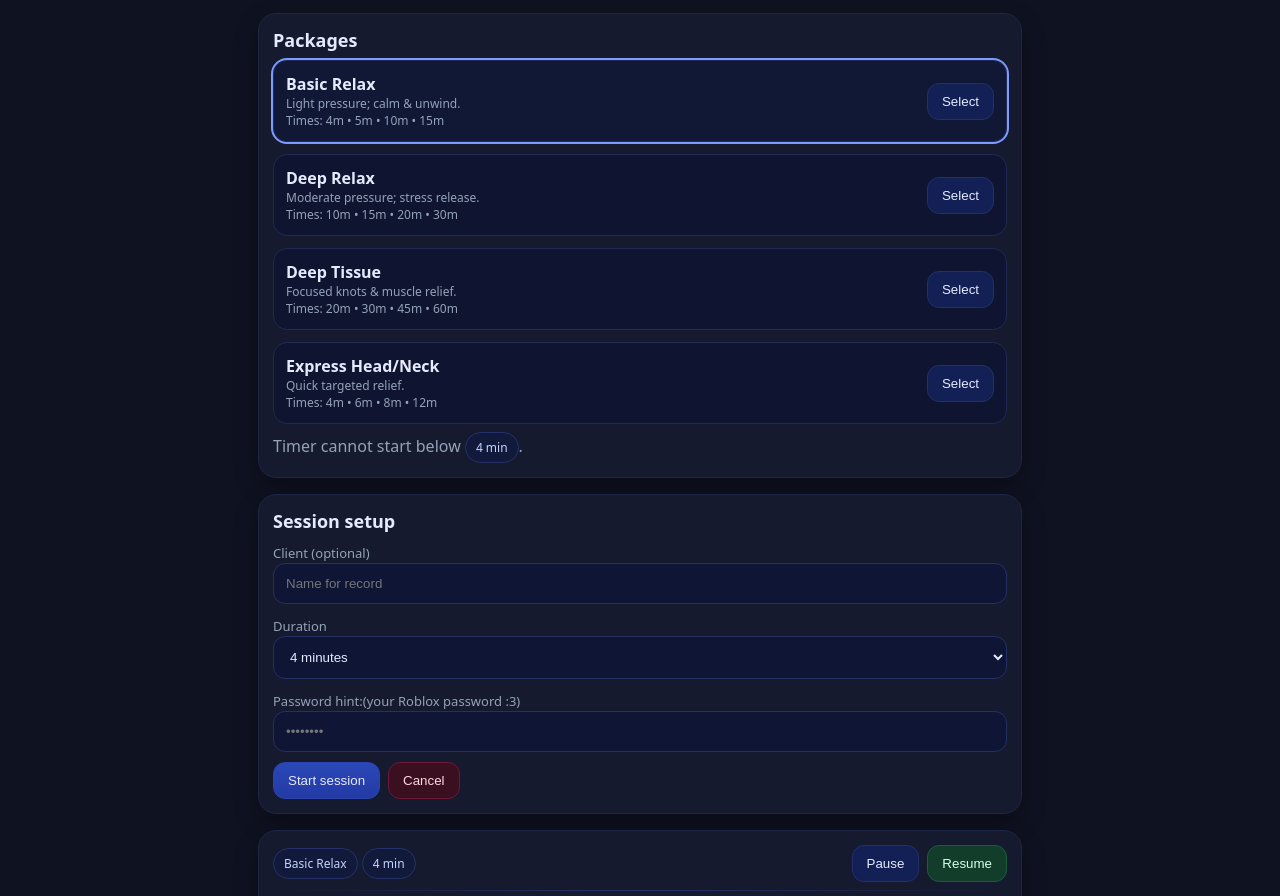
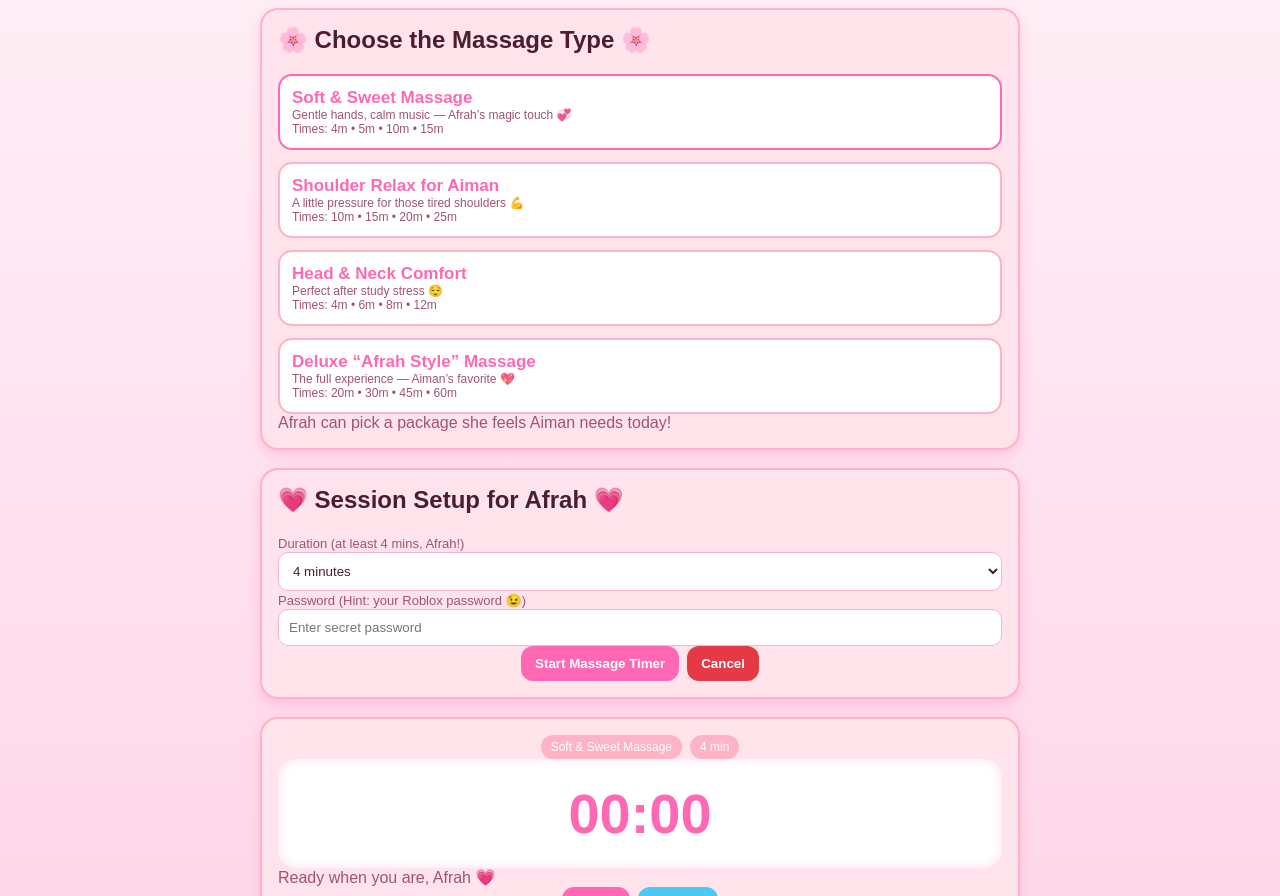
Before and after one commit to ghostytheprolol/Afrah-massage-web, a plain HTML site: page index.html in a window 1280 px wide. Shown: the part 77-973 px from the top of the page. Drawn offline with Linux system fonts and the light colour scheme.

Commit message:
Add files via upload

```diff
--- a/index.html
+++ b/index.html
@@ -3,97 +3,145 @@
 <head>
 <meta charset="utf-8" />
 <meta name="viewport" content="width=device-width, initial-scale=1" />
-<title>Massage Timer for Afrah</title>
+<title>Afrah’s Special Massage for Aiman 💕</title>
 <style>
   :root{
-    --bg:#0f1220; --card:#151a2e; --muted:#94a3b8; --text:#e6eaff;
-    --accent:#7c9bff; --accent2:#80ffd3; --danger:#ff6b6b; --ok:#22c55e; --round:18px;
+    --bg:#fff0f6;
+    --card:#ffe4ec;
+    --text:#4a1e2c;
+    --accent:#ff69b4;
+    --accent2:#ffb3c6;
+    --muted:#a05370;
+    --ok:#4cc9f0;
+    --danger:#e63946;
   }
-  *{box-sizing:border-box}
-  body{margin:0;font-family:system-ui,Segoe UI,Roboto,Helvetica,Arial;background:#0f1220;color:var(--text)}
-  .wrap{max-width:800px;margin:auto;padding:18px;display:grid;gap:16px}
-  header{display:flex;align-items:center;justify-content:space-between}
-  h1{font-size:22px;margin:0}
-  .sub{color:var(--muted);font-size:13px;margin-bottom:8px}
-  .card{background:var(--card);border:1px solid #1f2645;border-radius:var(--round);padding:14px;box-shadow:0 10px 24px rgba(0,0,0,.25)}
-  .packages{display:grid;gap:12px}
-  .pkg{display:flex;align-items:center;justify-content:space-between;padding:12px;border:1px solid #212954;border-radius:14px;background:#0f1530}
-  .pkg.active{outline:2px solid var(--accent);background:#101836}
-  .pkg h3{margin:0;font-size:16px}
-  .tiny{font-size:12px;color:var(--muted)}
-  .btn{padding:10px 14px;border-radius:12px;border:1px solid #23306b;background:#122055;color:var(--text);cursor:pointer}
-  .btn.primary{background:linear-gradient(180deg,#2b48b8,#233aa3);border-color:#2d44b0}
-  .btn.danger{background:#3a1020;border-color:#6f1736;color:#ffd7e1}
-  .btn.ok{background:#123d2a;border-color:#1d5b3e;color:#d6ffe7}
-  .controls{display:grid;gap:10px}
-  label{font-size:13px;color:var(--muted)}
-  input,select{width:100%;padding:12px;border-radius:12px;border:1px solid #253062;background:#0f1635;color:var(--text)}
-  .countdown{display:flex;align-items:center;justify-content:center;font-variant-numeric:tabular-nums;font-size:54px;padding:22px;border-radius:18px;background:#0d132b;border:1px solid #1e254a;letter-spacing:1px}
-  .pill{display:inline-block;padding:6px 10px;border-radius:999px;border:1px solid #27306a;background:#111a3a;font-size:12px;color:#c7d2fe}
-  .muted{color:var(--muted)}
-  .flex{display:flex;gap:8px;flex-wrap:wrap}
+  *{box-sizing:border-box;}
+  body{
+    margin:0;
+    font-family:'Poppins',sans-serif;
+    background:linear-gradient(180deg,#fff0f6 0%,#ffd6e8 100%);
+    color:var(--text);
+  }
+  .wrap{max-width:800px;margin:auto;padding:20px;display:grid;gap:18px;}
+  header{text-align:center;}
+  h1{margin:0;font-size:26px;color:var(--accent);}
+  .sub{font-size:14px;color:var(--muted);}
+  .card{
+    background:var(--card);
+    border:2px solid var(--accent2);
+    border-radius:18px;
+    padding:16px;
+    box-shadow:0 6px 14px rgba(255,105,180,0.25);
+  }
+  .packages{display:grid;gap:12px;}
+  .pkg{
+    background:white;
+    border:2px solid var(--accent2);
+    border-radius:14px;
+    padding:12px;
+  }
+  .pkg.active{border-color:var(--accent);}
+  .pkg h3{margin:0;font-size:17px;color:var(--accent);}
+  .tiny{font-size:12px;color:var(--muted);}
+  .btn{
+    border:none;
+    border-radius:12px;
+    padding:10px 14px;
+    font-weight:600;
+    color:white;
+    background:var(--accent);
+    cursor:pointer;
+    transition:.2s;
+  }
+  .btn:hover{filter:brightness(1.05);}
+  .btn.danger{background:var(--danger);}
+  .btn.ok{background:var(--ok);color:#002;}
+  label{font-size:13px;color:var(--muted);}
+  input,select{
+    width:100%;
+    padding:10px;
+    border-radius:10px;
+    border:1px solid var(--accent2);
+    background:white;
+    color:var(--text);
+  }
+  .countdown{
+    display:flex;
+    align-items:center;
+    justify-content:center;
+    font-size:56px;
+    font-weight:600;
+    color:var(--accent);
+    background:white;
+    border-radius:18px;
+    padding:22px;
+    box-shadow:inset 0 0 12px rgba(255,105,180,0.2);
+  }
+  .pill{
+    display:inline-block;
+    padding:5px 10px;
+    background:var(--accent2);
+    border-radius:999px;
+    font-size:12px;
+    color:#fff;
+  }
+  .muted{color:var(--muted);}
+  .flex{display:flex;gap:8px;flex-wrap:wrap;justify-content:center;}
 </style>
 </head>
 <body>
   <div class="wrap">
     <header>
-    <div>
-      <h1>Massage Packages</h1>
-      <div class="sub">Choose package → pick duration (min 4 mins) → enter password → timer starts.</div>
-    </div>
+      <h1>💖 Afrah’s Massage Timer 💖</h1>
+      <div class="sub">This is for Afrah to give her dearest brother Aiman a relaxing massage! 💆‍♂️</div>
     </header>
 
     <section class="card">
-    <h2 style="margin:0 0 8px 0;font-size:18px;">Packages</h2>
+      <h2 style="margin-top:0;">🌸 Choose the Massage Type 🌸</h2>
       <div class="packages" id="packages"></div>
-    <div class="muted" style="margin-top:8px">Timer cannot start below <span class="pill">4 min</span>.</div>
+      <div class="muted">Afrah can pick a package she feels Aiman needs today!</div>
     </section>
 
     <section class="card">
-    <h2 style="margin:0 0 8px 0;font-size:18px;">Session setup</h2>
+      <h2 style="margin-top:0;">💗 Session Setup for Afrah 💗</h2>
       <div class="controls">
-      <div>
-        <label for="clientName">Client (optional)</label>
-        <input id="clientName" type="text" placeholder="Name for record">
-      </div>
-      <div>
-        <label for="duration">Duration</label>
+        <label for="duration">Duration (at least 4 mins, Afrah!)</label>
         <select id="duration"></select>
-      </div>
-      <div>
-        <label for="pwd">Password hint:(your Roblox password :3)</label>
-        <input id="pwd" type="password" placeholder="••••••••">
-      </div>
+
+        <label for="pwd">Password (Hint: your Roblox password 😉)</label>
+        <input id="pwd" type="password" placeholder="Enter secret password">
+
         <div class="flex">
-        <button class="btn primary" id="startBtn">Start session</button>
+          <button class="btn" id="startBtn">Start Massage Timer</button>
           <button class="btn danger" id="cancelBtn" disabled>Cancel</button>
         </div>
       </div>
     </section>
 
     <section class="card">
-    <div class="flex" style="justify-content:space-between;align-items:center">
-      <div>
-        <span class="pill" id="activePkg">No package</span>
+      <div class="flex">
+        <span class="pill" id="activePkg">No package yet</span>
         <span class="pill" id="activeDur">0:00</span>
       </div>
+      <div class="countdown" id="display">00:00</div>
+      <div class="muted" id="statusLine">Afrah, pick a massage type for Aiman!</div>
       <div class="flex">
         <button class="btn" id="pauseBtn" disabled>Pause</button>
         <button class="btn ok" id="resumeBtn" disabled>Resume</button>
       </div>
-    </div>
-    <hr style="height:1px;border:0;background:linear-gradient(90deg,transparent,#263169,transparent);margin:8px 0">
-    <div class="countdown" id="display">00:00</div>
-    <div class="muted" id="statusLine"></div>
     </section>
+
+    <footer style="text-align:center;color:var(--muted);font-size:12px;">
+      Made with 💖 by Aiman for his favorite sister Afrah.
+    </footer>
   </div>
 
 <script>
 const PACKAGES = [
-  {id:'basic',name:'Basic Relax',desc:'Light pressure; calm & unwind.',durations:[4,5,10,15]},
-  {id:'relax',name:'Deep Relax',desc:'Moderate pressure; stress release.',durations:[10,15,20,30]},
-  {id:'deep',name:'Deep Tissue',desc:'Focused knots & muscle relief.',durations:[20,30,45,60]},
-  {id:'express',name:'Express Head/Neck',desc:'Quick targeted relief.',durations:[4,6,8,12]}
+  {id:'soft',name:'Soft & Sweet Massage',desc:'Gentle hands, calm music — Afrah’s magic touch 💞',durations:[4,5,10,15]},
+  {id:'shoulder',name:'Shoulder Relax for Aiman',desc:'A little pressure for those tired shoulders 💪',durations:[10,15,20,25]},
+  {id:'head',name:'Head & Neck Comfort',desc:'Perfect after study stress 😌',durations:[4,6,8,12]},
+  {id:'deluxe',name:'Deluxe “Afrah Style” Massage',desc:'The full experience — Aiman’s favorite 💖',durations:[20,30,45,60]}
 ];
 const CORRECT_PWD = "afrahpapa";
 const MIN_MINUTES = 4;
@@ -101,10 +149,10 @@ const MIN_MINUTES = 4;
 const $ = s=>document.querySelector(s);
 const $packages = $('#packages'), $duration=$('#duration'),
       $activePkg=$('#activePkg'), $activeDur=$('#activeDur'),
-      $display=$('#display'), $statusLine=$('#statusLine'),
-      $startBtn=$('#startBtn'), $cancelBtn=$('#cancelBtn'),
-      $pauseBtn=$('#pauseBtn'), $resumeBtn=$('#resumeBtn'),
-      $pwd=$('#pwd'), $client=$('#clientName');
+      $display=$('#display'), $status=$('#statusLine'),
+      $start=$('#startBtn'), $cancel=$('#cancelBtn'),
+      $pause=$('#pauseBtn'), $resume=$('#resumeBtn'),
+      $pwd=$('#pwd');
 
 let selectedPkg=null, selectedMinutes=0, remainingSec=0, timer=null, paused=false;
 
@@ -113,10 +161,8 @@ function renderPackages(){
   PACKAGES.forEach(pkg=>{
     const div=document.createElement('div');
     div.className='pkg';
-    div.innerHTML=`<div><h3>${pkg.name}</h3><div class="tiny">${pkg.desc}</div>
-    <div class="tiny">Times: ${pkg.durations.map(m=>m+'m').join(' • ')}</div></div>
-    <button class="btn">Select</button>`;
-    div.querySelector('button').onclick=()=>selectPackage(pkg);
+    div.innerHTML=`<h3>${pkg.name}</h3><div class="tiny">${pkg.desc}</div><div class="tiny">Times: ${pkg.durations.map(m=>m+'m').join(' • ')}</div>`;
+    div.onclick=()=>selectPackage(pkg);
     $packages.appendChild(div);
   });
   selectPackage(PACKAGES[0]);
@@ -133,21 +179,22 @@ function selectPackage(pkg){
     }
   });
   selectedMinutes=parseInt($duration.value);
-  updateDisplayInfo();
+  updateLabels();
 }
-$duration.onchange=()=>{selectedMinutes=parseInt($duration.value);updateDisplayInfo();};
-function updateDisplayInfo(){
+$duration.onchange=()=>{selectedMinutes=parseInt($duration.value);updateLabels();};
+function updateLabels(){
   $activePkg.textContent=selectedPkg?selectedPkg.name:"No package";
   $activeDur.textContent=selectedMinutes?selectedMinutes+" min":"0:00";
 }
-
-function fmt(sec){let m=Math.floor(sec/60).toString().padStart(2,'0'),s=Math.floor(sec%60).toString().padStart(2,'0');return m+':'+s;}
-
+function fmt(sec){
+  const m=Math.floor(sec/60).toString().padStart(2,'0');
+  const s=Math.floor(sec%60).toString().padStart(2,'0');
+  return `${m}:${s}`;
+}
 function startTimer(){
   remainingSec=selectedMinutes*60;
   paused=false;
-  $display.textContent=fmt(remainingSec);
-  $statusLine.textContent=`Running ${selectedPkg.name} for ${selectedMinutes} minutes.`;
+  $status.textContent=`Afrah’s ${selectedPkg.name} massage for Aiman has started 💖`;
   uiLock(true);
   timer=setInterval(()=>{
     if(paused)return;
@@ -155,54 +202,53 @@ function startTimer(){
     $display.textContent=fmt(remainingSec);
     if(remainingSec<=0){
       clearInterval(timer);
-      $display.textContent='00:00';
       uiLock(false);
+      $display.textContent="00:00";
+      $status.textContent="Session done! Great job Afrah 💐";
       beep();
-      $statusLine.textContent='Session complete!';
     }
   },1000);
 }
-function uiLock(running){
-  $startBtn.disabled=running;
-  $cancelBtn.disabled=!running;
-  $pauseBtn.disabled=!running||paused;
-  $resumeBtn.disabled=!running||!paused;
-  $duration.disabled=running;
-  $pwd.disabled=running;
-  [...document.querySelectorAll('.pkg')].forEach(e=>e.style.pointerEvents=running?'none':'auto');
+function uiLock(run){
+  $start.disabled=run;
+  $cancel.disabled=!run;
+  $pause.disabled=!run||paused;
+  $resume.disabled=!run||!paused;
+  $duration.disabled=run;
+  $pwd.disabled=run;
+  [...document.querySelectorAll('.pkg')].forEach(e=>e.style.pointerEvents=run?'none':'auto');
 }
 function cancelTimer(){
   if(timer)clearInterval(timer);
-  $display.textContent='00:00';
-  $statusLine.textContent='Session cancelled.';
   uiLock(false);
+  $display.textContent="00:00";
+  $status.textContent="Afrah stopped the session 😅";
 }
-function pauseTimer(){paused=true;$statusLine.textContent='Paused.';uiLock(true);}
-function resumeTimer(){paused=false;$statusLine.textContent='Resumed.';uiLock(true);}
+function pauseTimer(){paused=true;$status.textContent="Paused 💅";uiLock(true);}
+function resumeTimer(){paused=false;$status.textContent="Resumed 💪";uiLock(true);}
 function beep(){
   try{
     const ctx=new(window.AudioContext||window.webkitAudioContext)();
     const o=ctx.createOscillator(),g=ctx.createGain();
-    o.connect(g);g.connect(ctx.destination);o.type='sine';o.frequency.value=880;g.gain.value=0.001;
-    o.start();g.gain.exponentialRampToValueAtTime(0.3,ctx.currentTime+0.05);
-    g.gain.exponentialRampToValueAtTime(0.00001,ctx.currentTime+1.0);
-    o.stop(ctx.currentTime+1.05);setTimeout(()=>ctx.close(),1200);
+    o.connect(g);g.connect(ctx.destination);
+    o.type='sine';o.frequency.value=660;
+    g.gain.value=0.1;
+    o.start();o.stop(ctx.currentTime+0.6);
   }catch{}
 }
-
-$startBtn.onclick=()=>{
-  if(!selectedPkg){alert("Select a package first.");return;}
-  if(!selectedMinutes||selectedMinutes<MIN_MINUTES){alert("Select duration ≥ 4 min.");return;}
-  if($pwd.value!==CORRECT_PWD){alert("Wrong password!");return;}
+$start.onclick=()=>{
+  if(!selectedPkg){alert("Afrah, please pick a package!");return;}
+  if(!selectedMinutes||selectedMinutes<MIN_MINUTES){alert("Pick at least 4 minutes, Afrah!");return;}
+  if($pwd.value!==CORRECT_PWD){alert("Wrong password Afrah! (Hint: your Roblox password)");return;}
   startTimer();
 };
-$cancelBtn.onclick=cancelTimer;
-$pauseBtn.onclick=pauseTimer;
-$resumeBtn.onclick=resumeTimer;
+$cancel.onclick=cancelTimer;
+$pause.onclick=pauseTimer;
+$resume.onclick=resumeTimer;
 
 renderPackages();
-$display.textContent='00:00';
-$statusLine.textContent='Select a package and duration, then enter the password.';
+$display.textContent="00:00";
+$status.textContent="Ready when you are, Afrah 💗";
 </script>
 </body>
 </html>
```
Lines whose indentation alone changed are shown as unchanged.
